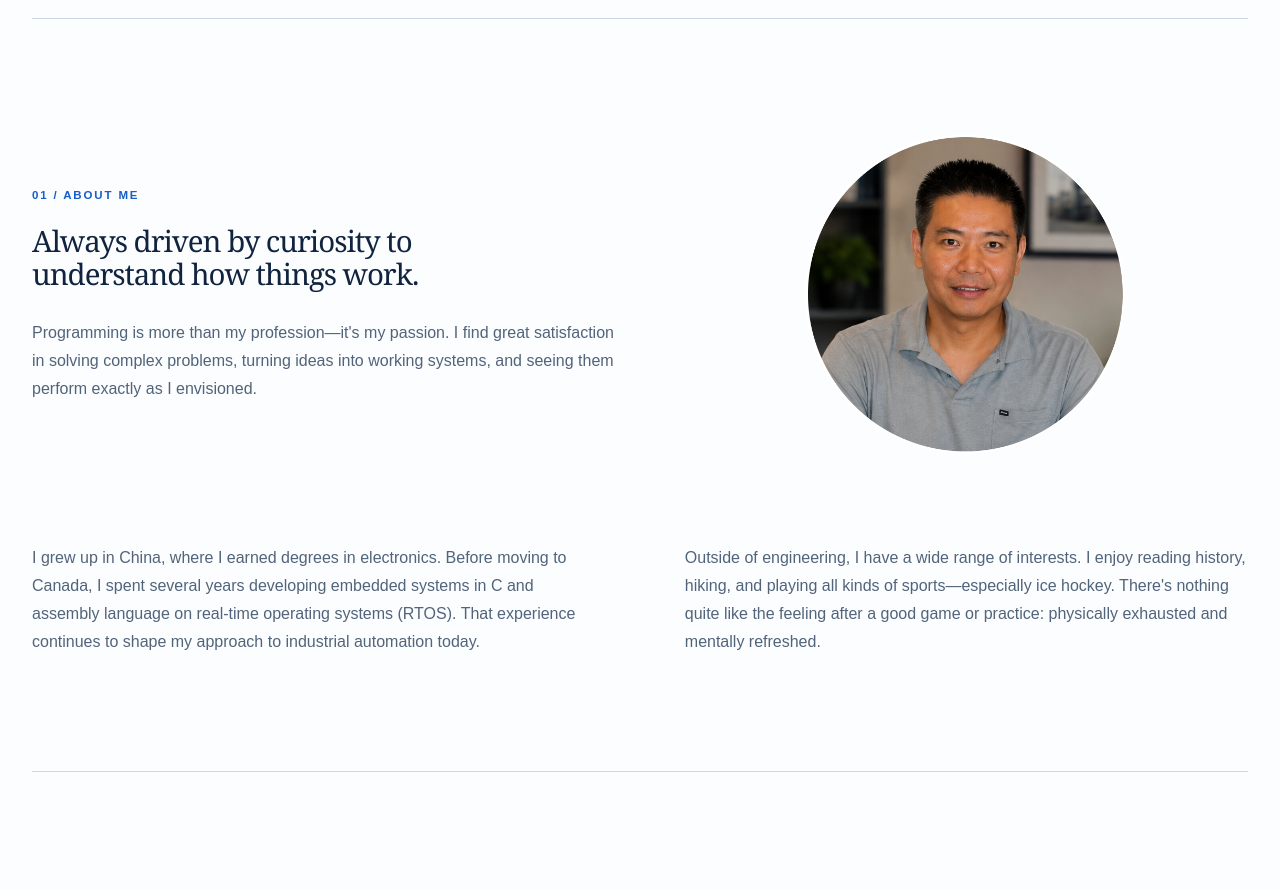
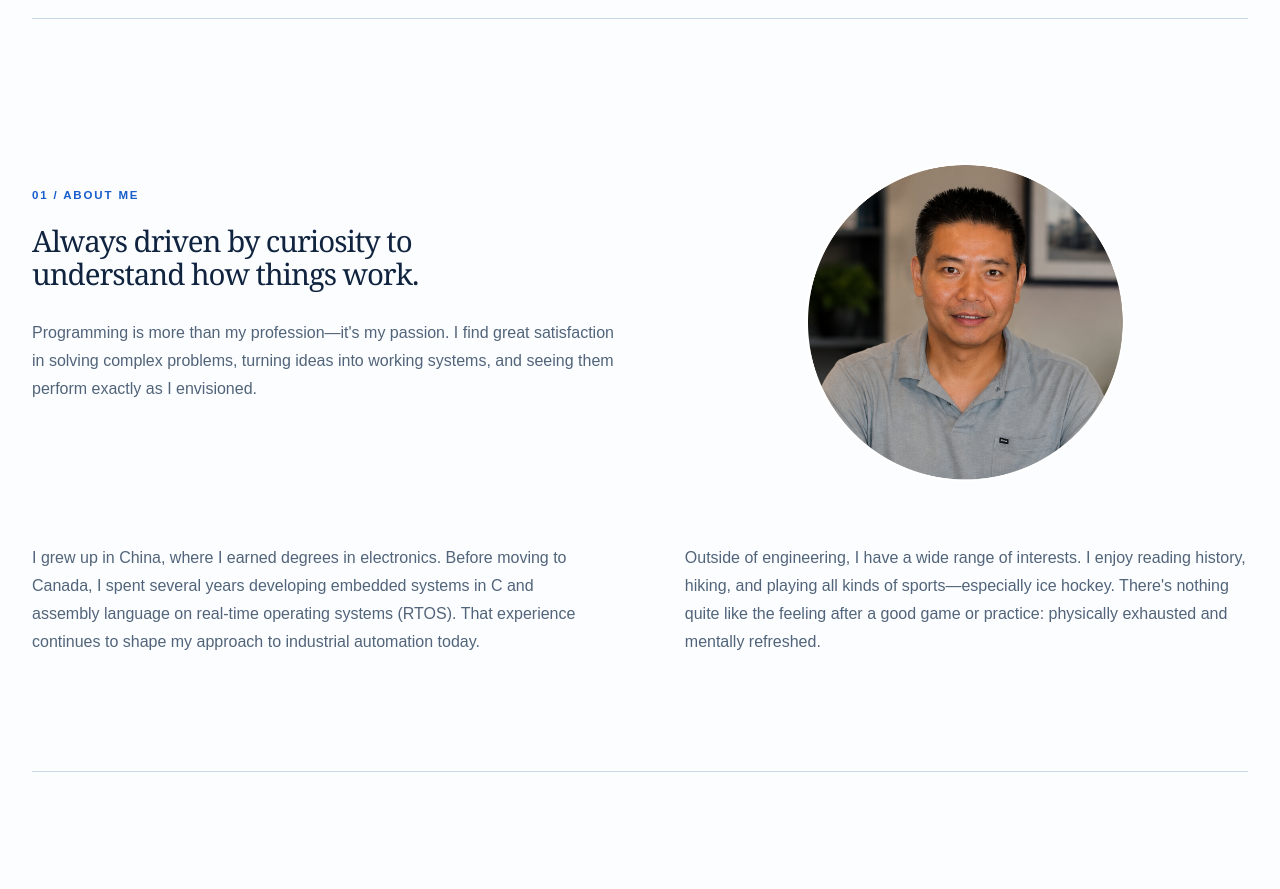
Before and after one commit to kwcontrols/KW-Portfolio, a Next.js app: page / in a window 1280 px wide. Shown: the part 780-1669 px from the top of the page. Built offline with nearby package versions, Linux system fonts and the light colour scheme.

Commit message:
Vertically align About portrait

```diff
--- a/app/globals.css
+++ b/app/globals.css
@@ -73,7 +73,7 @@ p { color: var(--ink-soft); font-size: 1rem; line-height: 1.75; }
 .about-feature { display: grid; grid-template-columns: minmax(0, 1.1fr) minmax(240px, .9fr); align-items: center; gap: clamp(3rem, 9vw, 9rem); margin-bottom: clamp(4rem, 7vw, 7rem); }
 .about-copy { max-width: 700px; }
 .about-copy > p:not(.section-index) { max-width: 66ch; margin: 1.8rem 0 0; }
-.about-portrait { width: clamp(240px, 25vw, 360px); aspect-ratio: 1 / 1; overflow: hidden; border-radius: 50%; justify-self: center; transform: translateX(clamp(-40px, -2.75vw, -20px)); }
+.about-portrait { width: clamp(240px, 25vw, 360px); aspect-ratio: 1 / 1; overflow: hidden; border-radius: 50%; justify-self: center; transform: translate(clamp(-40px, -2.75vw, -20px), 28px); }
 .about-portrait img { width: 100%; height: 100%; object-fit: cover; object-position: center; }
 .two-column { display: grid; grid-template-columns: repeat(2, 1fr); gap: clamp(2rem, 7vw, 7rem); padding-left: calc(22.5% + 3rem); }
 .about-columns { padding-left: 0; }
```
